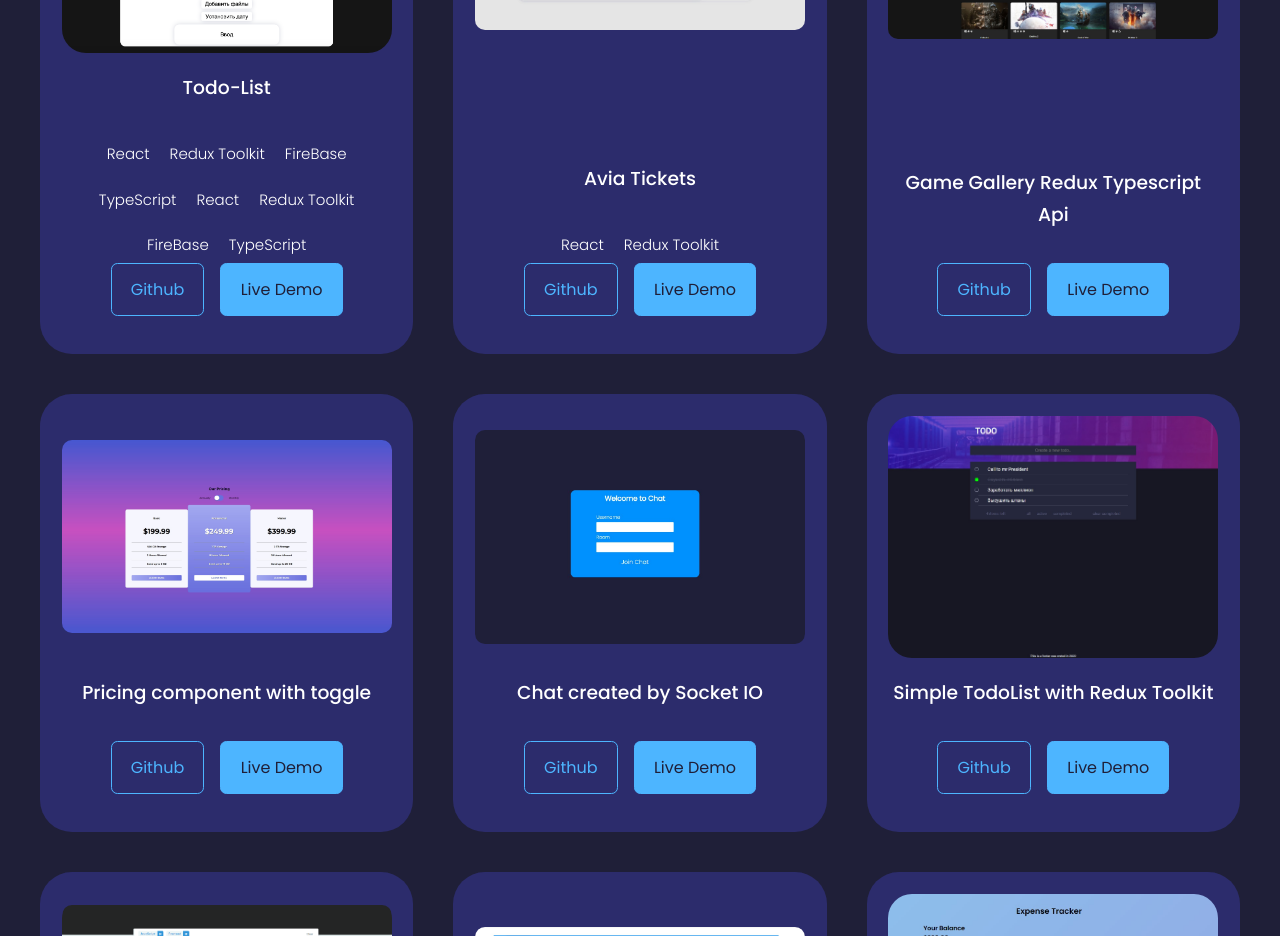
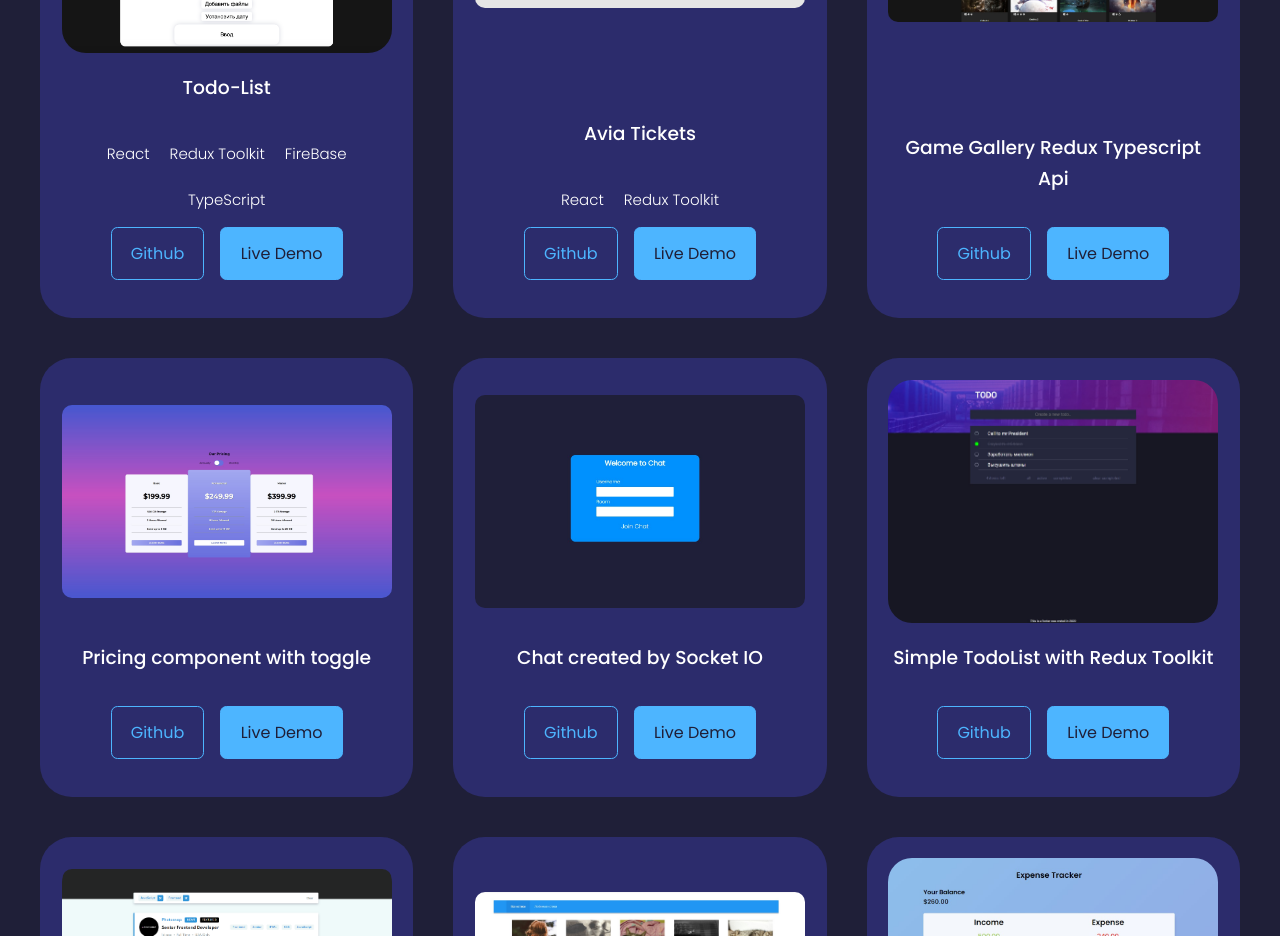
Before and after one commit to kykp/my-portfolio-web, a React (Create React App) app: page / in a window 1280 px wide. Shown: the part 2120-3056 px from the top of the page. Built offline with nearby package versions, Linux system fonts and the light colour scheme.

Commit message:
check new position

```diff
--- a/src/components/portfolio/Portfolio.jsx
+++ b/src/components/portfolio/Portfolio.jsx
@@ -27,16 +27,7 @@ const data = [
     title: "Todo-List",
     github: "https://github.com/kykp/woman_todo",
     demo: "https://woman-todo.vercel.app/",
-    technology: [
-      "React",
-      "Redux Toolkit",
-      "FireBase",
-      "TypeScript",
-      "React",
-      "Redux Toolkit",
-      "FireBase",
-      "TypeScript",
-    ],
+    technology: ["React", "Redux Toolkit", "FireBase", "TypeScript"],
   },
   {
     id: 16,
--- a/src/components/portfolio/portfolio.css
+++ b/src/components/portfolio/portfolio.css
@@ -49,6 +49,7 @@
     gap: 10px;
     font-size: 15px;
     font-weight: 200;
+    margin-bottom: 10px;
 }
 .portfolio__techonlogy-item{
     width: fit-content;
```
